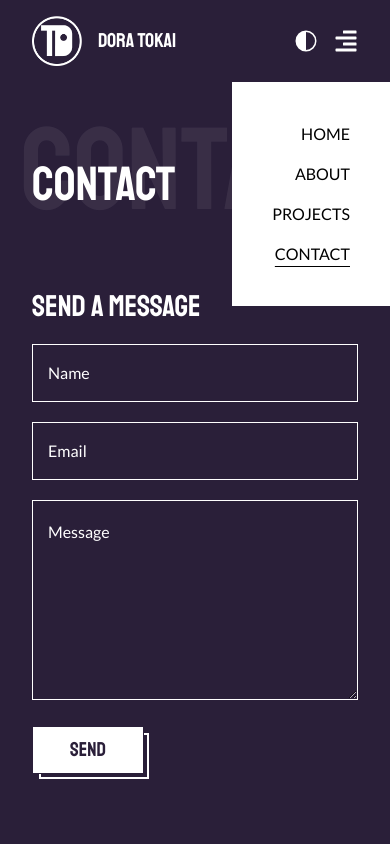
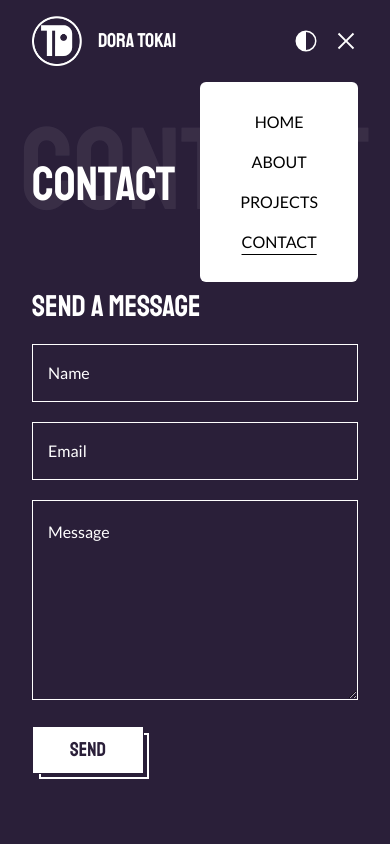
Before and after one commit to tdora28/portfolio, a Next.js app: page /contact in a window 390 px wide. Both pictures are taken after a click on the button 346 px from the left and 41 px from the top of the page. Shown: the top 844 px of the page. Built offline with nearby package versions, Linux system fonts and the light colour scheme.

Commit message:
Add better mobile nav

```diff
--- a/src/components/Header.tsx
+++ b/src/components/Header.tsx
@@ -1,25 +1,39 @@
 'use client';
 
-import React, { useState } from 'react';
+import React, { useState, useRef, useEffect } from 'react';
 import Image from 'next/image';
 import { fontDisplay } from '@/utilities/font';
 import Link from 'next/link';
-import { VscColorMode } from 'react-icons/vsc';
+import { VscColorMode, VscChromeClose, VscMenu } from 'react-icons/vsc';
 import Socials from './Socials';
 import { usePathname } from 'next/navigation';
-import { FaAlignRight } from 'react-icons/fa';
 
 const Header = () => {
   const path = usePathname();
-
   const [isMobileNavOpen, setIsMobileNavOpen] = useState(false);
+  const navRef = useRef<HTMLElement>(null);
 
   const toggleMobileNav = () => {
     setIsMobileNavOpen(!isMobileNavOpen);
   };
+
+  const handleClickOutside = (event: MouseEvent) => {
+    if (navRef.current && !navRef.current.contains(event.target as Node)) {
+      setIsMobileNavOpen(false);
+    }
+  };
+
+  useEffect(() => {
+    document.addEventListener('mousedown', handleClickOutside);
+
+    return () => {
+      document.removeEventListener('mousedown', handleClickOutside);
+    };
+  }, []);
+
   const setMobileNavClass = () => {
     if (isMobileNavOpen) {
-      return 'sm:hidden absolute top-[100%] right-0 p-10 bg-white text-black';
+      return 'sm:hidden absolute top-[100%] right-[2rem] px-10 py-7 bg-white text-black rounded-md';
     } else {
       return 'hidden';
     }
@@ -62,11 +76,9 @@ const Header = () => {
         {/* Color mode toggle */}
         <VscColorMode className="text-2xl" />
         {/* Mobile menu */}
-        <button onClick={toggleMobileNav}>
-          <FaAlignRight className={path === '/' ? 'hidden' : 'sm:hidden text-2xl'} />
-        </button>
-        <nav className={path === '/' ? 'hidden' : setMobileNavClass()}>
-          <ul className="flex flex-col gap-4 text-right uppercase">
+        <button onClick={toggleMobileNav}>{isMobileNavOpen ? <VscChromeClose className={path === '/' ? 'hidden' : 'sm:hidden text-2xl'} /> : <VscMenu className={path === '/' ? 'hidden' : 'sm:hidden text-2xl'} />}</button>
+        <nav ref={navRef} className={path === '/' ? 'hidden' : setMobileNavClass()}>
+          <ul className="flex flex-col gap-4 text-center uppercase">
             <li>
               <Link href="/" className={path === '/' ? 'nav-link-active' : ''} onClick={toggleMobileNav}>
                 Home
```
